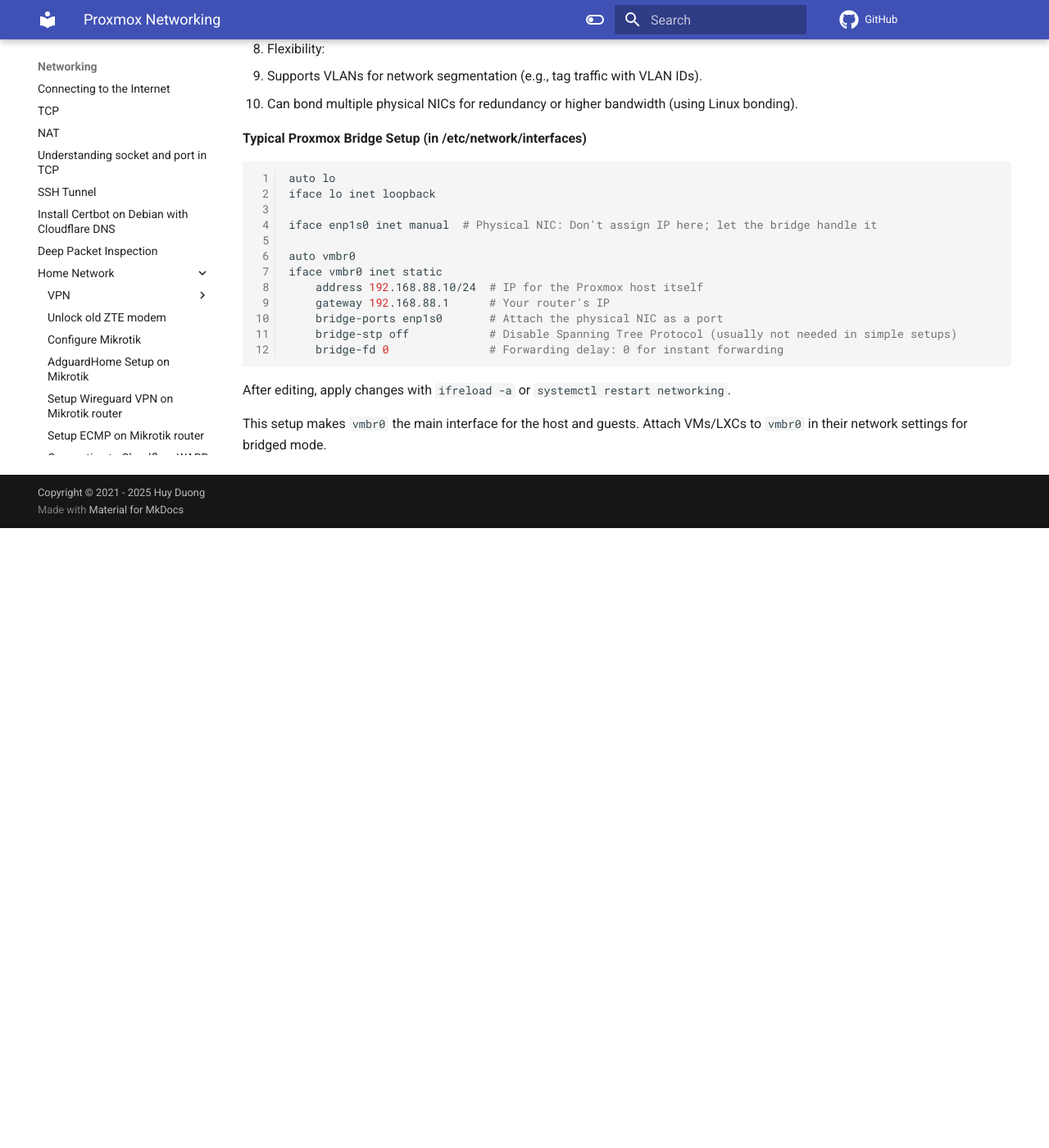
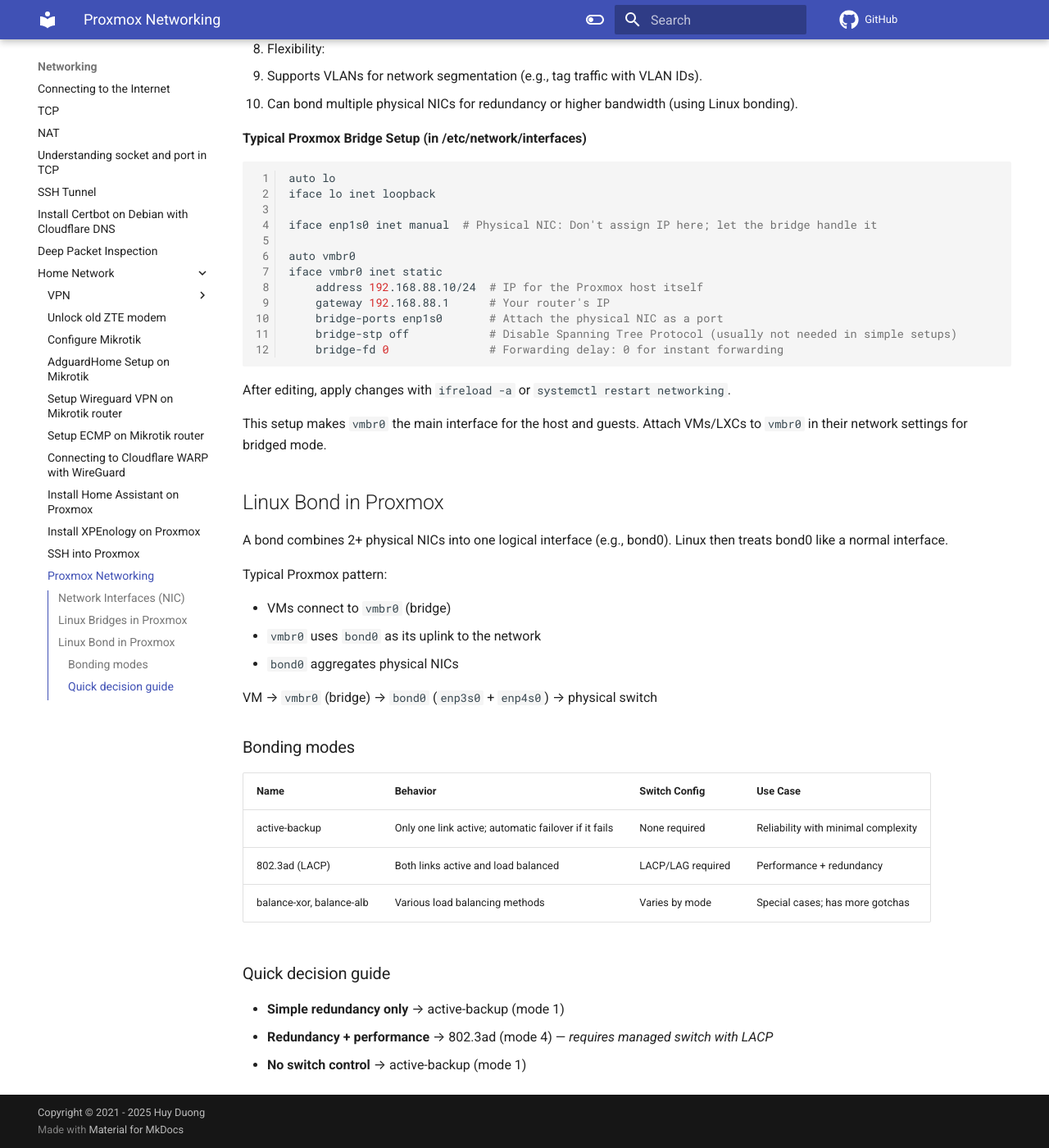
Before and after one commit to dinhhuy258/notes, an MkDocs documentation site: the page built from docs/networking/home_network/proxmox_networking.md, in a window 1280 px wide and 1400 px high, scrolled down 2221 px. Shown: the whole window at 82% size. Built offline with MkDocs 1.6.1 and Material for MkDocs 9.7.7, drawn with Linux system fonts in a browser that asks for light colours; comment, search, counter and statistics services are not loaded; before the commit the page ends 2865 px from its top, so only the background shows below that; some of the changed text lies outside the part shown.

Commit message:
Linux Bond

```diff
--- a/docs/networking/home_network/proxmox_networking.md
+++ b/docs/networking/home_network/proxmox_networking.md
@@ -1,6 +1,6 @@
 # Proxmox Networking
 
-## Network Interfaces
+## Network Interfaces (NIC)
 
 A network interface is a thing on Linux that can send/receive network traffic. It can be:
 
@@ -101,3 +101,29 @@ iface vmbr0 inet static
 After editing, apply changes with `ifreload -a` or `systemctl restart networking`.
 
 This setup makes `vmbr0` the main interface for the host and guests. Attach VMs/LXCs to `vmbr0` in their network settings for bridged mode.
+
+## Linux Bond in Proxmox
+
+A bond combines 2+ physical NICs into one logical interface (e.g., bond0). Linux then treats bond0 like a normal interface.
+
+Typical Proxmox pattern:
+
+- VMs connect to `vmbr0` (bridge)
+- `vmbr0` uses `bond0` as its uplink to the network
+- `bond0` aggregates physical NICs
+
+VM → `vmbr0` (bridge) → `bond0` (`enp3s0` + `enp4s0`) → physical switch
+
+### Bonding modes
+
+| Name                     | Behavior                                             | Switch Config     | Use Case                            |
+| ------------------------ | ---------------------------------------------------- | ----------------- | ----------------------------------- |
+| active-backup            | Only one link active; automatic failover if it fails | None required     | Reliability with minimal complexity |
+| 802.3ad (LACP)           | Both links active and load balanced                  | LACP/LAG required | Performance + redundancy            |
+| balance-xor, balance-alb | Various load balancing methods                       | Varies by mode    | Special cases; has more gotchas     |
+
+### Quick decision guide
+
+- **Simple redundancy only** → active-backup (mode 1)
+- **Redundancy + performance** → 802.3ad (mode 4) — _requires managed switch with LACP_
+- **No switch control** → active-backup (mode 1)
```
